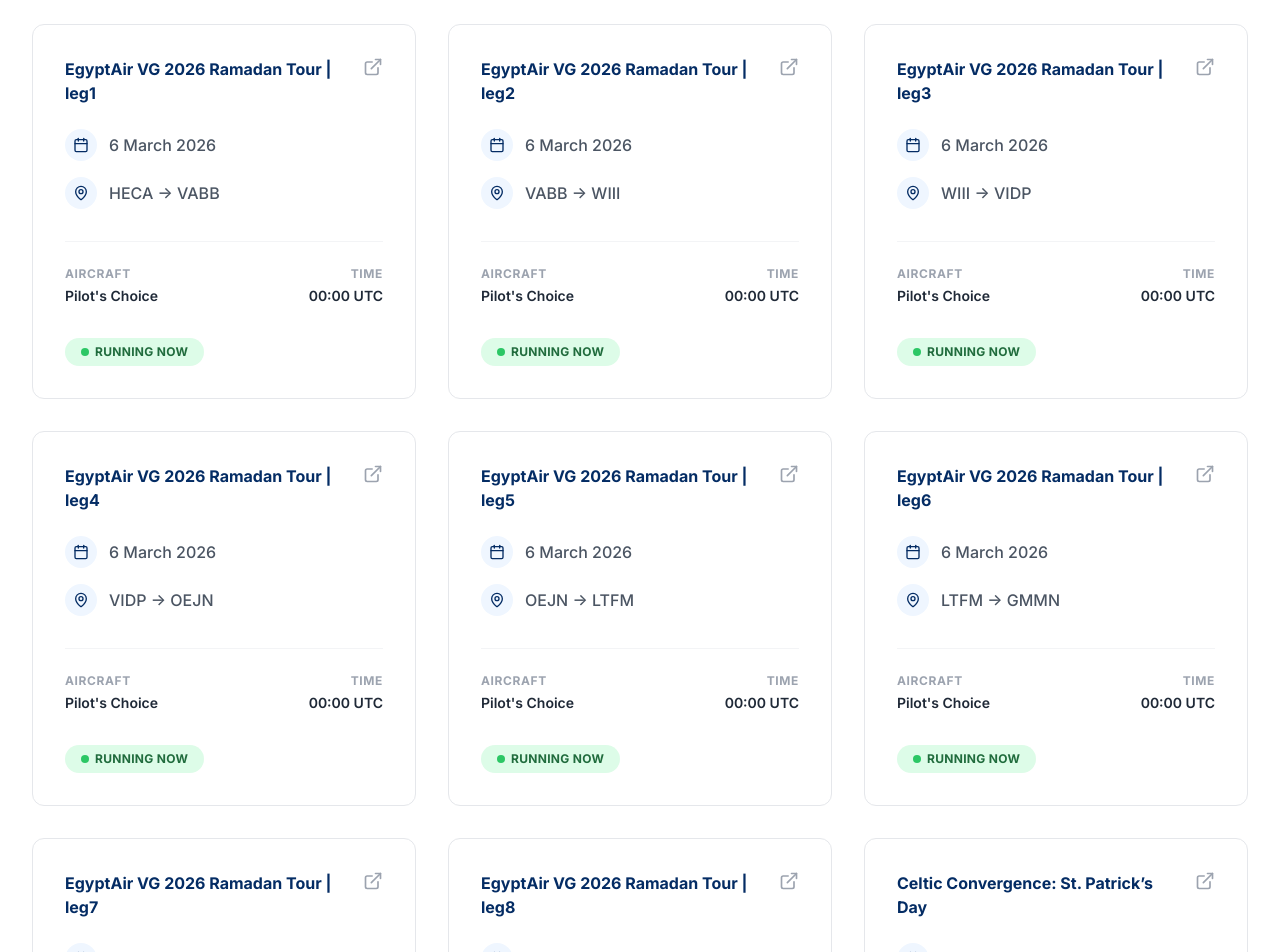
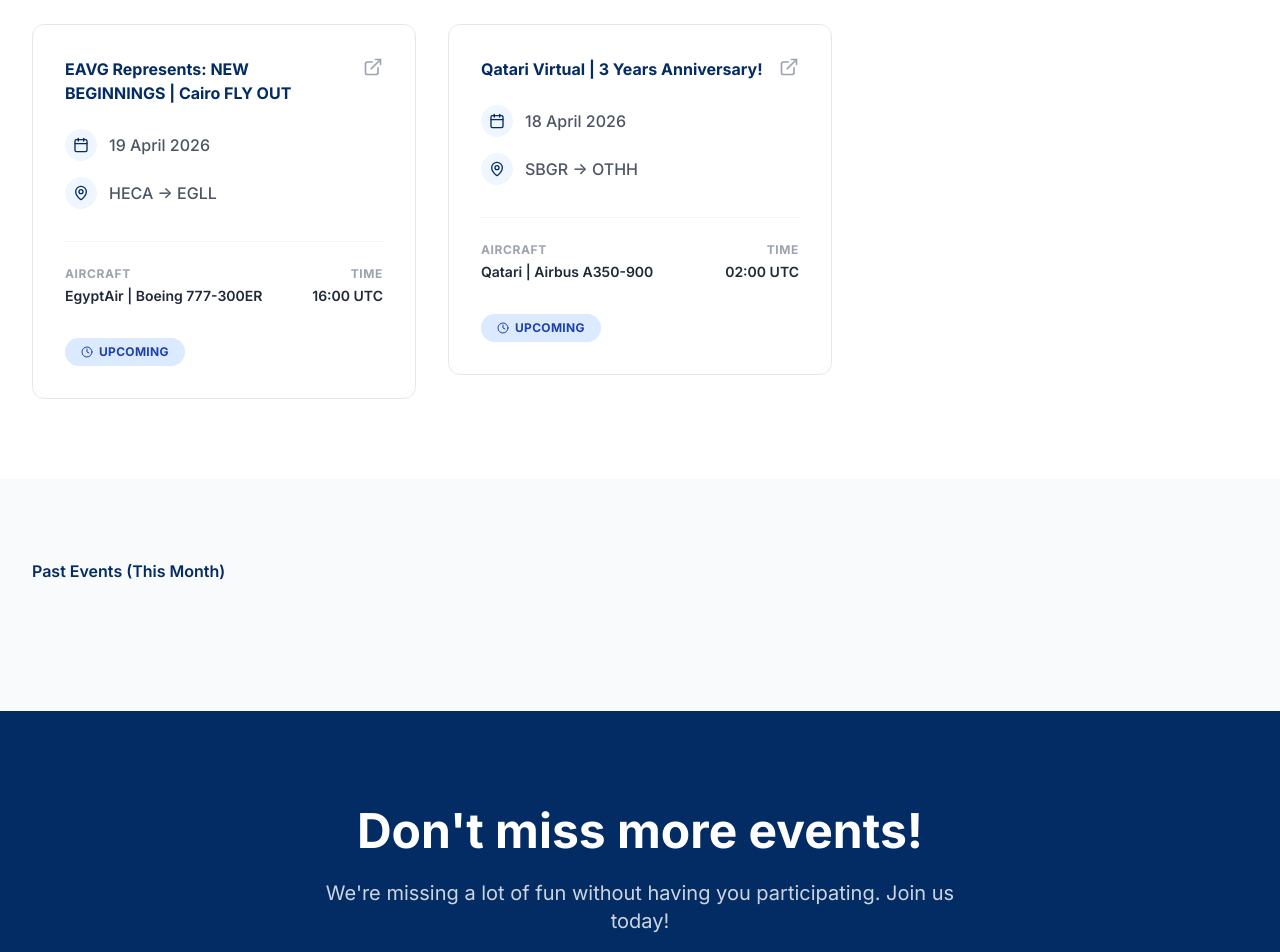
Before and after one commit to 3ssomy67272/eavg-sys, a Next.js app: page /events in a window 1280 px wide. Shown: the part 480-1432 px from the top of the page. Built offline with nearby package versions, Linux system fonts and the light colour scheme.

Commit message:
cleaning last month's events

```diff
--- a/src/app/events/page.tsx
+++ b/src/app/events/page.tsx
@@ -21,96 +21,6 @@
     // },
     {
       id: 1,
-      title: '9 Years of AFKLM',
-      startTime: '2026-03-01T16:00:00Z',
-      durationMinutes: 250,  // 4:10 hours
-      route: 'LFPG -> HECA',
-      aircraft: `EgyptAir | Boeing 777-300ER`,
-      forumLink: 'https://community.infiniteflight.com/t/afklm-va-presents-9th-anniversary-eham-lfpg/1147102',
-    },
-    {
-      id: 2,
-      title: 'EgyptAir VG 2026 Ramadan Tour | leg1',
-      startTime: '2026-03-06T00:00:00Z',
-      durationMinutes: 21600,  // 15days
-      route: 'HECA -> VABB',
-      aircraft: `Pilot's Choice`,
-      forumLink: '/join',
-    },
-    {
-      id: 3,
-      title: 'EgyptAir VG 2026 Ramadan Tour | leg2',
-      startTime: '2026-03-06T00:00:00Z',
-      durationMinutes: 21600,  // 15days
-      route: 'VABB -> WIII',
-      aircraft: `Pilot's Choice`,
-      forumLink: '/join',
-    },
-    {
-      id: 4,
-      title: 'EgyptAir VG 2026 Ramadan Tour | leg3',
-      startTime: '2026-03-06T00:00:00Z',
-      durationMinutes: 21600,  // 15days
-      route: 'WIII -> VIDP',
-      aircraft: `Pilot's Choice`,
-      forumLink: '/join',
-    },
-    {
-      id: 5,
-      title: 'EgyptAir VG 2026 Ramadan Tour | leg4',
-      startTime: '2026-03-06T00:00:00Z',
-      durationMinutes: 21600,  // 15days
-      route: 'VIDP -> OEJN',
-      aircraft: `Pilot's Choice`,
-      forumLink: '/join',
-    },
-    {
-      id: 6,
-      title: 'EgyptAir VG 2026 Ramadan Tour | leg5',
-      startTime: '2026-03-06T00:00:00Z',
-      durationMinutes: 21600,  // 15days
-      route: 'OEJN -> LTFM',
-      aircraft: `Pilot's Choice`,
-      forumLink: '/join',
-    },
-    {
-      id: 7,
-      title: 'EgyptAir VG 2026 Ramadan Tour | leg6',
-      startTime: '2026-03-06T00:00:00Z',
-      durationMinutes: 21600,  // 15days
-      route: 'LTFM -> GMMN',
-      aircraft: `Pilot's Choice`,
-      forumLink: '/join',
-    },
-    {
-      id: 8,
-      title: 'EgyptAir VG 2026 Ramadan Tour | leg7',
-      startTime: '2026-03-06T00:00:00Z',
-      durationMinutes: 21600,  // 15days
-      route: 'GMMN -> LATI',
-      aircraft: `Pilot's Choice`,
-      forumLink: '/join',
-    },
-    {
-      id: 9,
-      title: 'EgyptAir VG 2026 Ramadan Tour | leg8',
-      startTime: '2026-03-06T00:00:00Z',
-      durationMinutes: 21600,  // 15days
-      route: 'LATI -> HECA',
-      aircraft: `Pilot's Choice`,
-      forumLink: '/join',
-    },
-    {
-      id: 10,
-      title: `Celtic Convergence: St. Patrick’s Day`,
-      startTime: '2026-03-15T17:00:00Z',
-      durationMinutes: 300,  // 5:00 hours
-      route: 'HECA -> EIDW',
-      aircraft: `EgytAir | Boeing B737-800`,
-      forumLink: 'https://community.infiniteflight.com/t/15mar26-celtic-convergence-a-st-patricks-day-celebration-eidw-fly-in-fly-out/',
-    },
-    {
-      id: 11,
       title: `EAVG Represents: NEW BEGINNINGS | Cairo FLY OUT`,
       startTime: '2026-04-19T16:00:00Z',
       durationMinutes: 300,  // 5:00 hours
@@ -119,14 +29,14 @@
       forumLink: 'https://community.infiniteflight.com/t/19th-april-eavg-presents-new-beginnings/1169496',
     },
     {
-      id: 12,
+      id: 2,
       title: `Qatari Virtual | 3 Years Anniversary!`,
       startTime: '2026-04-18T02:00:00Z',
       durationMinutes: 900,  // 15:00 hours
       route: 'SBGR -> OTHH',
       aircraft: `Qatari | Airbus A350-900`,
       forumLink: 'https://community.infiniteflight.com/t/qatari-virtual-presents-3-year-anniversary/',
-        }
+    }
   ];
 
   useEffect(() => {
```
